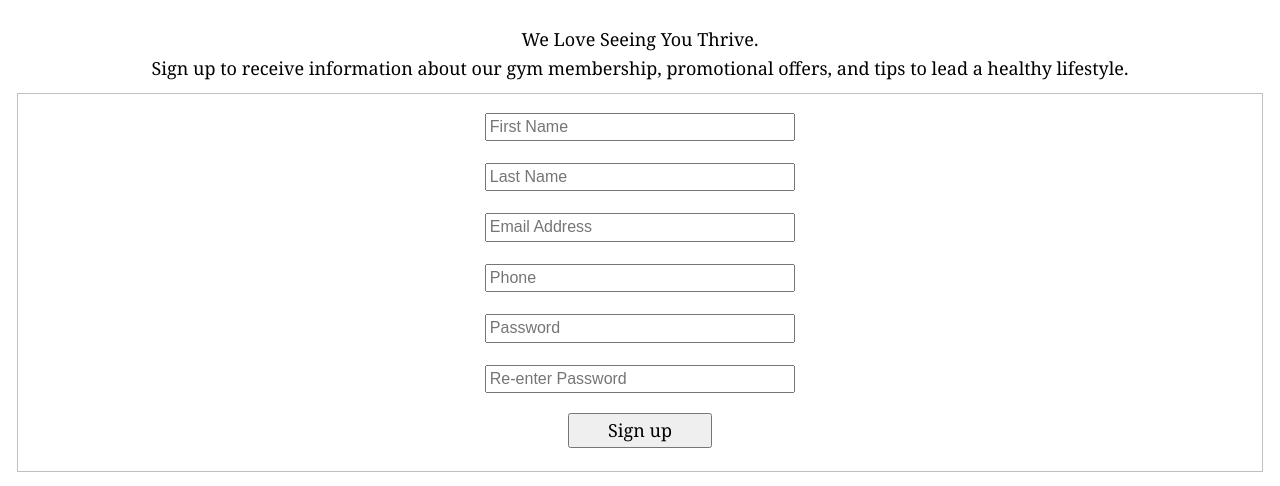
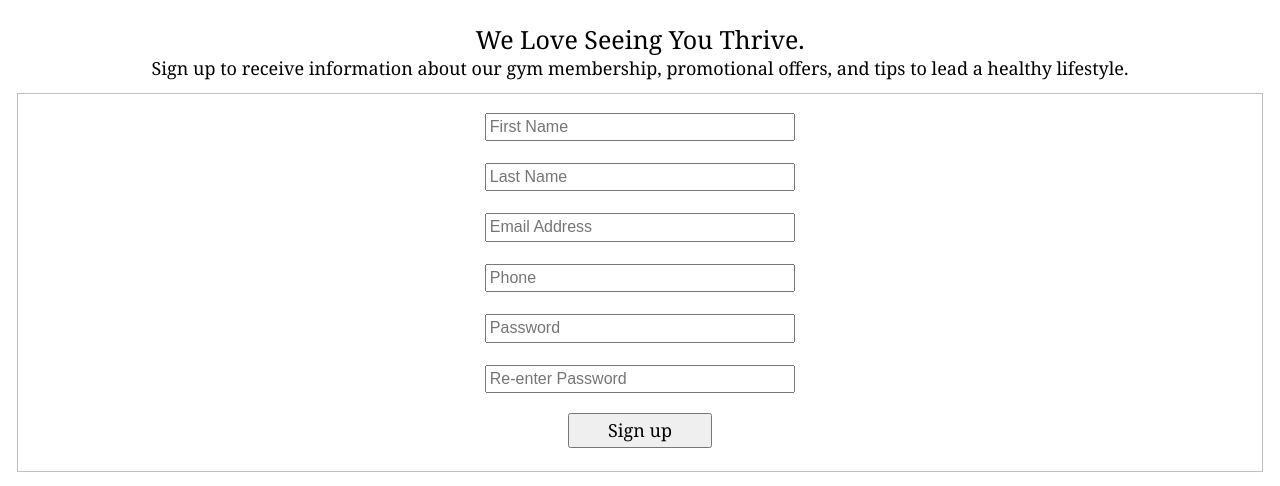
Before and after one commit to ITMD362-ashahid4/Project-1, a plain HTML site: page index.html in a window 1280 px wide. Drawn offline with Linux system fonts and the light colour scheme.

Commit message:
Add h1 selector to set font size for attention-grabber

```diff
--- a/CSS/screen.css
+++ b/CSS/screen.css
@@ -8,6 +8,9 @@ html {
 
 div {
   padding: 10px;
+}
+h1{
+  font-size: 25px;
 }
 #fname, #lname, #email, #number, #password, #again {
   padding: 3px;
```
